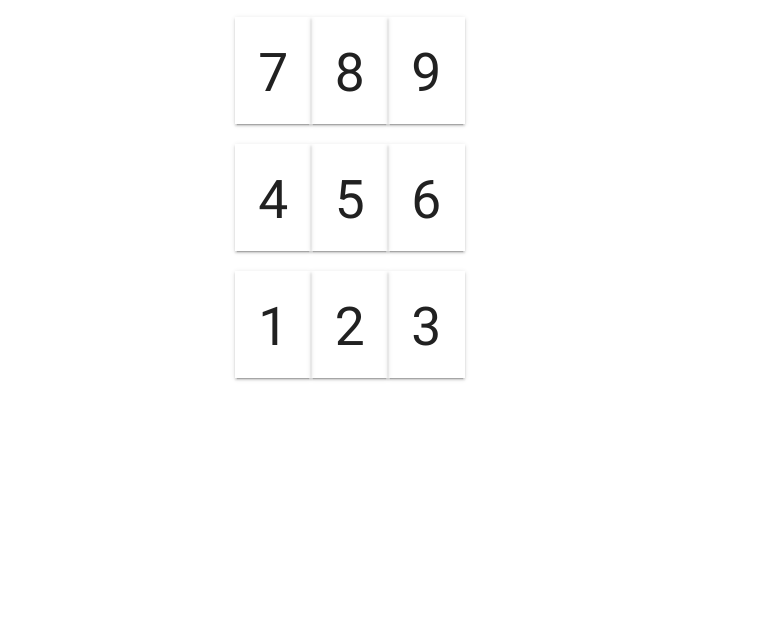
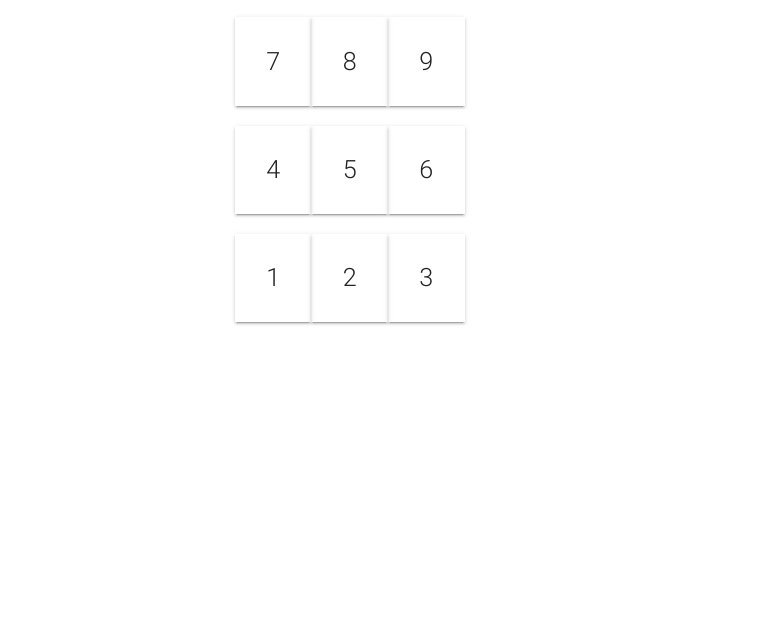
Before and after one commit to jamesrogers-io/js-drum-machine, a plain HTML site: page index.html in a window 1280 px wide. Shown: the part 166-800 px from the top of the page, without its empty margins (252-1027 px from the left). Drawn offline with nearby package versions, Linux system fonts and the light colour scheme.

Commit message:
Got the button classes to look a bit more realistic

```diff
--- a/css/main.css
+++ b/css/main.css
@@ -1,10 +1,12 @@
 .key {
   border: 2px solid black;
   color: black;
-  transition: 0.07s;
+  transition: .07s;
+  maring: 10px;
 }
 
 .playingKey {
-  transition: scale(2.1);
-  color: red;
+  transition: scale(0.5);
+  color: #fff;
+  background-color: #0a0a0a !important;
 }
--- a/index.html
+++ b/index.html
@@ -11,7 +11,7 @@
       <!-- Title Area -->
       <div class="row">
         <div id="title-area" class="col s12">
-          <h1 class="center-align">Javascript Drum Machine</h1>
+          <h1 class="center-align">Bitch Ass Drum Machine</h1>
           <p class="center-align">Use the Number Keys on the right side of your keyboard to
             control the Drum Machine</p>
         </div>
@@ -21,15 +21,15 @@
       <div class="row" id="row1">
         <!-- Pad 7 -->
         <div class="col s1 offset-s4 z-depth-1 key" data-key="103">
-          <h2 class="center-align">7</h2>
+          <p class="center-align flow-text">7</p>
         </div>
         <!-- Pad 8 -->
         <div class="col s1 z-depth-1 key" data-key="104">
-          <h2 class="center-align">8</h2>
+          <p class="center-align flow-text">8</p>
         </div>
         <!-- Pad 9 -->
         <div class="col s1 z-depth-1 key" data-key="105">
-          <h2 class="center-align">9</h2>
+          <p class="center-align flow-text">9</p>
         </div>
       </div><!-- /row -->
 
@@ -37,15 +37,15 @@
       <div class="row" id="row2">
         <!-- Pad 4 -->
         <div class="col s1 offset-s4 z-depth-1 key" data-key="100">
-            <h2 class="center-align">4</h2>
+            <p class="center-align flow-text">4</p>
         </div>
         <!-- Pad 5 -->
         <div class="col s1 z-depth-1 key" data-key="101">
-          <h2 class="center-align">5</h2>
+          <p class="center-align flow-text">5</p>
         </div>
         <!-- Pad 6 -->
         <div class="col s1 z-depth-1 key" data-key="102">
-          <h2 class="center-align">6</h2>
+          <p class="center-align flow-text">6</p>
         </div>
       </div><!-- /row -->
 
@@ -53,15 +53,15 @@
       <div class="row" id="row2">
         <!-- Pad 1 -->
         <div class="col s1 offset-s4 z-depth-1 key" data-key="97">
-            <h2 class="center-align">1</h2>
+            <p class="center-align flow-text">1</p>
         </div>
         <!-- Pad 2 -->
         <div class="col s1 z-depth-1 key" data-key="98">
-          <h2 class="center-align">2</h2>
+          <p class="center-align flow-text">2</p>
         </div>
         <!-- Pad 3 -->
         <div class="col s1 z-depth-1 key" data-key="99">
-          <h2 class="center-align">3</h2>
+          <p class="center-align flow-text">3</p>
         </div>
       </div><!-- /row -->
 
--- a/js/index.js
+++ b/js/index.js
@@ -5,15 +5,15 @@ window.addEventListener('keydown', function(event) { // This will watch for Key
 
   myAudio.currentTime = 0; // audio plays from the beginning each time the function runs
   myAudio.play(); // play the src audio file found in 'const myAudio'
-  key.classList.add('z-depth-5'); // add a class to whatever HTML element has a matching keyCode
+  key.classList.remove('z-depth-1'); // add a class to whatever HTML element has a matching keyCode
+  console.log(event);
 });
 
 // Removes "playing" class when key up occurs
 window.addEventListener('keyup', function(event) {
-  const key = document.querySelector(`.key[data-key="${event.keyCode}"]`)
-  key.classList.remove('z-depth-5');
+  const key = document.querySelector(`.key[data-key="${event.keyCode}"]`);
+  key.classList.add('z-depth-1');
 });
-
 
 
 /* The Above Function Explained:
```
